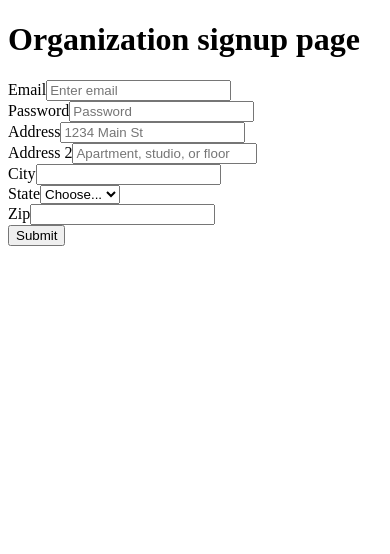
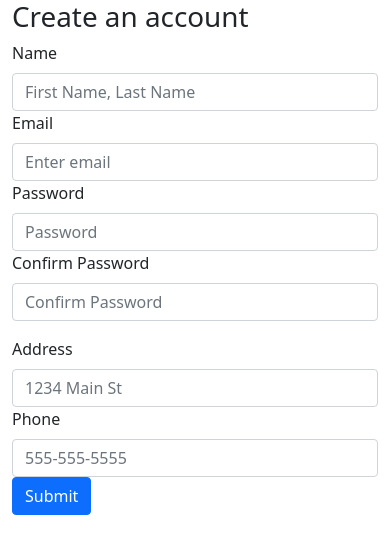
Before and after one commit to Team-Osiris-HR/BlueOcean, a React app: page / in a window 390 px wide. Shown: the top 554 px of the page. Built offline with nearby package versions, Linux system fonts and the light colour scheme; the HTML template or start-up script is replaced by a standard one.

Commit message:
Updated signup form with phone and address

```diff
--- a/src/components/App.jsx
+++ b/src/components/App.jsx
@@ -10,7 +10,7 @@ class App extends React.Component {
   constructor(props) {
     super(props)
     this.state = {
-      render: "organization"
+      render: "signup"
     }
 
     this.renderView = this.renderView.bind(this)
@@ -30,8 +30,8 @@ class App extends React.Component {
 
   render() {
     return (
-      <Container className='app-container' >
-        <Col>
+      <Container className='app-container'>
+        <Col >
           {this.renderView()}
         </Col>
       </Container >
--- a/src/components/Signup.jsx
+++ b/src/components/Signup.jsx
@@ -9,30 +9,57 @@ class Signup extends React.Component {
   render() {
     return (
       <Form>
-        <h1>Signup page</h1>
-        <Row className="mb-3">
+        <h1>Create an account</h1>
+
+        <Form.Group controlId="formGridName" md>
+          <Form.Label>Name</Form.Label>
+          <Form.Control placeholder="First Name, Last Name" />
+        </Form.Group>
+
+        <Row className="mb-3" md>
           <Form.Group as={Col} controlId="formGridEmail">
             <Form.Label>Email</Form.Label>
             <Form.Control type="email" placeholder="Enter email" />
           </Form.Group>
 
-          <Form.Group as={Col} controlId="formGridPassword">
+          <Form.Group as={Col} controlId="formGridPassword" md>
             <Form.Label>Password</Form.Label>
             <Form.Control type="password" placeholder="Password" />
           </Form.Group>
+
+          <Form.Group as={Col} controlId="formGridConfirmPassword" md>
+            <Form.Label>Confirm Password</Form.Label>
+            <Form.Control type="password" placeholder="Confirm Password" />
+          </Form.Group>
         </Row>
 
-        <Form.Group className="mb-3" controlId="formGridAddress1">
+        <Form.Group controlId="formGridAddress" md>
           <Form.Label>Address</Form.Label>
           <Form.Control placeholder="1234 Main St" />
         </Form.Group>
 
-        <Form.Group className="mb-3" controlId="formGridAddress2">
+        <Form.Group controlId="formGridPhone" md>
+          <Form.Label>Phone</Form.Label>
+          <Form.Control placeholder="555-555-5555" />
+        </Form.Group>
+
+        <Button variant="primary" type="submit">
+          Submit
+        </Button>
+      </Form >
+    )
+  }
+}
+
+export default Signup;
+
+/**
+
+  <Form.Group className="mb-3" controlId="formGridAddress2">
           <Form.Label>Address 2</Form.Label>
           <Form.Control placeholder="Apartment, studio, or floor" />
         </Form.Group>
-
-        <Row className="mb-3">
+         <Row className="mb-3">
           <Form.Group as={Col} controlId="formGridCity">
             <Form.Label>City</Form.Label>
             <Form.Control />
@@ -50,14 +77,5 @@ class Signup extends React.Component {
             <Form.Label>Zip</Form.Label>
             <Form.Control />
           </Form.Group>
-        </Row>
-
-        <Button variant="primary" type="submit">
-          Submit
-        </Button>
-      </Form>
-    )
-  }
-}
-
-export default Signup;
+                  </Row>
+ */
--- a/src/index.js
+++ b/src/index.js
@@ -1,5 +1,6 @@
 import React from "react";
 import ReactDOM from "react-dom";
 import App from "./components/App.jsx";
+import "../node_modules/bootstrap/dist/css/bootstrap.min.css";
 
 ReactDOM.render(<App />, document.getElementById("app"));
```
Also changed, not shown: 1 other file (tests, documents, lock files or other folders).
